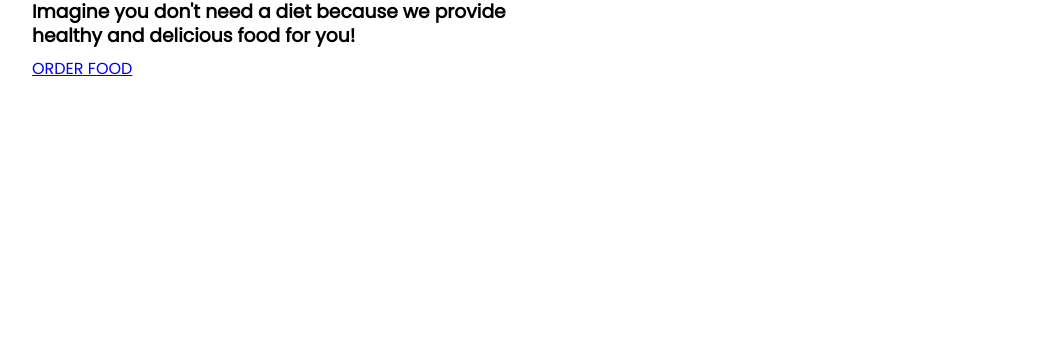
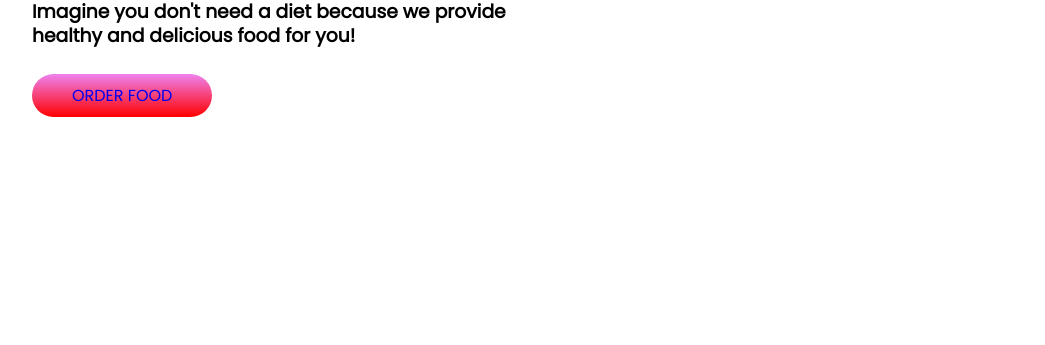
Before and after one commit to younuskhan1/eat-healthy, a plain HTML site: page index.html in a window 1280 px wide. Shown: the part 455-800 px from the top of the page, without its empty margins (76-1121 px from the left). Drawn offline with Linux system fonts and the light colour scheme.

Commit message:
link color added

```diff
--- a/index.html
+++ b/index.html
@@ -20,7 +20,7 @@
             <h1>With Food Network</h1>
             <h3>Imagine you don't need a diet because we provide</h3>
             <h3>healthy and delicious food for you!</h3>
-            <a target="_blank" href="https://web.programming-hero.com/">ORDER FOOD</a>
+            <a class="link-button" target="_blank" href="https://web.programming-hero.com/">ORDER FOOD</a>
         </div>
         <div class="half-width">
             <img class="photo-size" src="images/male/Group 8450.png" alt="">
--- a/style.css
+++ b/style.css
@@ -46,5 +46,4 @@ section {
     padding: 10px 40px;
     border-radius: 30px;
     line-height: 80px;
-
 }
```
